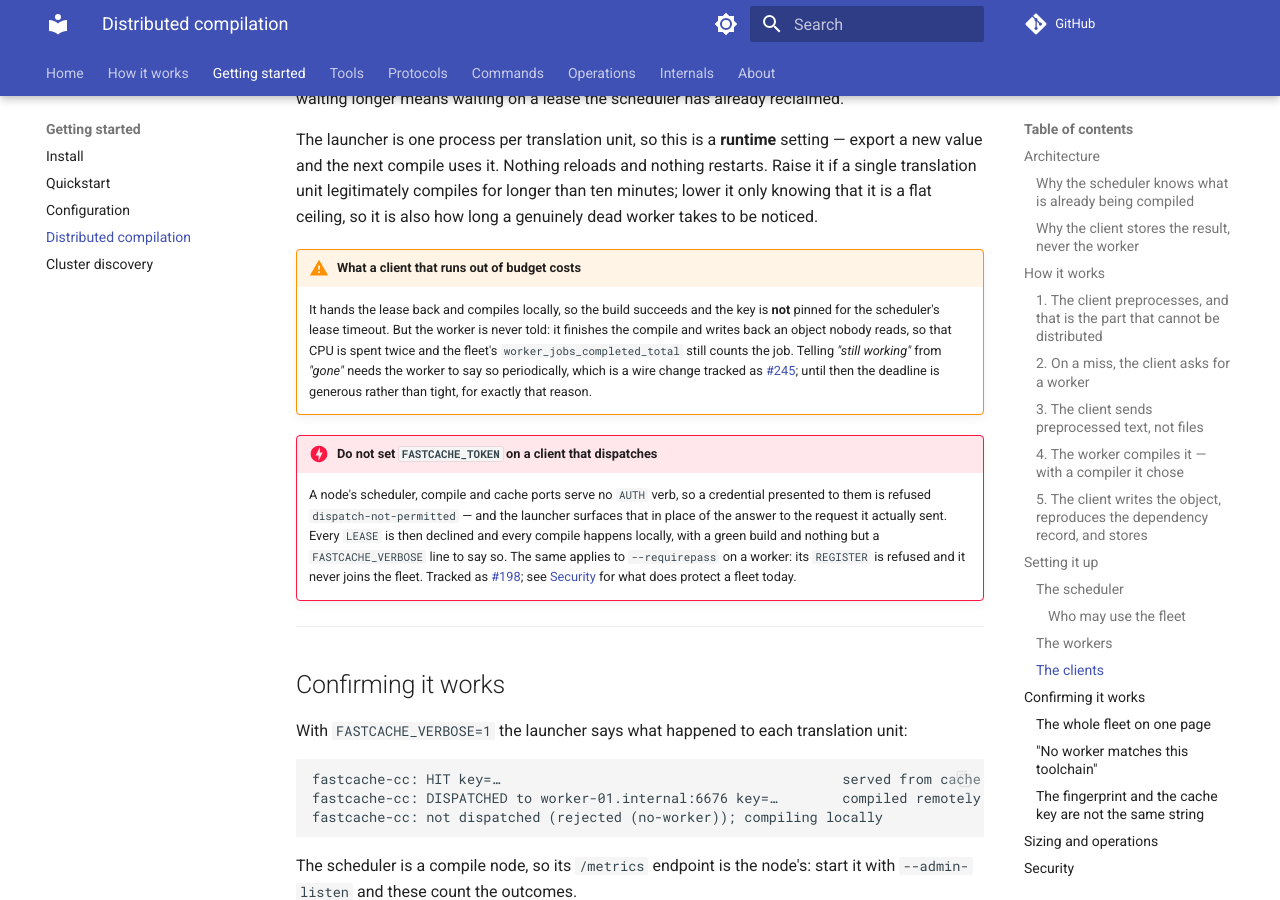
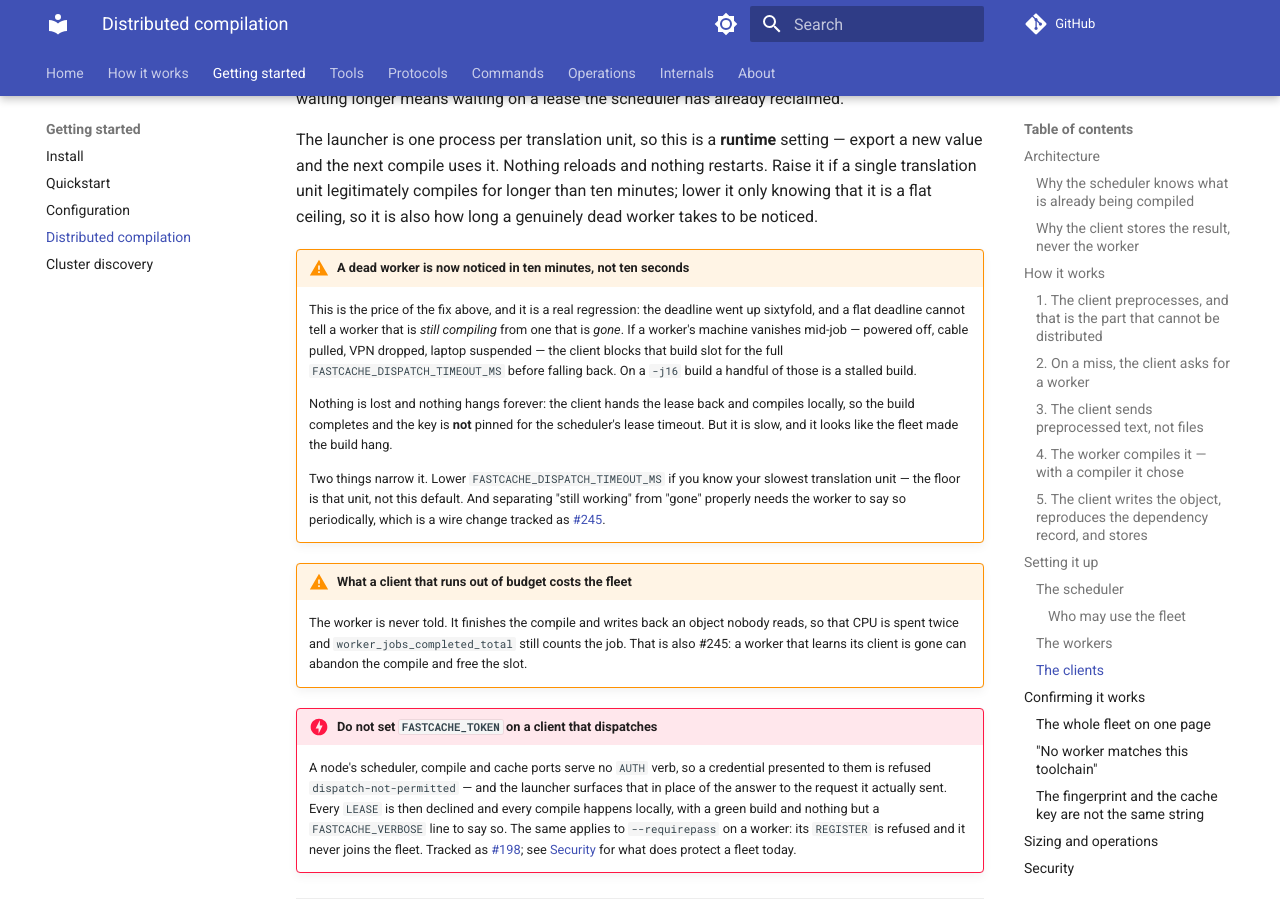
Before and after one commit to LASTRADA-Software/fastcached, an MkDocs documentation site: the page built from docs/getting-started/distributed-compilation.md, in a window 1280 px wide and 900 px high, scrolled down 7254 px. Built offline with MkDocs 1.6.1 and Material for MkDocs 9.7.7, drawn with Linux system fonts in a browser that asks for light colours; comment, search, counter and statistics services are not loaded.

Commit message:
cc: fixups from /simplify — one place for the unbounded rule, one for the defaults
- `ExchangeBudget::BoundsTotal()` puts "non-positive means unbounded" on the type
  rather than at each consumer: it was spelled out in `ReactorExchange` and again
  in the dispatch test double, and the next consumer would either re-derive it or
  omit it and reintroduce the "=0 turns the cache off" defect the comment beside
  it describes.
- `main.cpp`'s `DefaultIoTimeout`/`DefaultConnectTimeout` now derive from
  `ExchangeBudget`'s own defaults instead of restating the numbers. That header
  default is what `DispatchBudgets::control` and every test-constructed budget run
  under, so changing one and not the other left the suite asserting the old policy
  with nothing failing.
- `DispatchBudgetsOf` derives the compile budget from `BudgetOf` with its total
  replaced, so a third `ExchangeBudget` field needs wiring in one place.
- `DispatchBudgets::compile` no longer restates `ExchangeBudget{}.connect`, which
  read as if it were pinning something.
- One `Log()` accessor on the test connector rather than a const one and a mutable
  twin; dead `<memory>` and `<chrono>` includes dropped.
- A test that the help text states the dispatch default the launcher actually uses.
  The number is prose in a constexpr table and cannot be formatted from the
  constant, which makes it exactly the kind of second statement that drifts.

And the 10 s -> 600 s regression is now stated rather than absorbed. Raising the
deadline sixtyfold also makes a genuinely dead worker sixty times slower to
notice -- a flat ceiling cannot separate a machine that was powered off from one
that is still compiling. Recorded in the rulebook as a regression as well as a
fix, in an admonition of its own in the operator docs, in the limits list, and at
the constant. TCP keepalive with real intervals is the cheaper partial
mitigation and is noted as living in Net/ rather than where the budget is chosen,
so the next reader does not go looking in the launcher.

Signed-off-by: Christian Parpart <christian@parpart.family>

```diff
--- a/docs/getting-started/distributed-compilation.md
+++ b/docs/getting-started/distributed-compilation.md
@@ -351,16 +351,32 @@ nothing restarts. Raise it if a single translation unit legitimately compiles fo
 longer than ten minutes; lower it only knowing that it is a flat ceiling, so it is
 also how long a genuinely dead worker takes to be noticed.
 
-!!! warning "What a client that runs out of budget costs"
+!!! warning "A dead worker is now noticed in ten minutes, not ten seconds"
 
-    It hands the lease back and compiles locally, so the build succeeds and the key
-    is **not** pinned for the scheduler's lease timeout. But the worker is never
-    told: it finishes the compile and writes back an object nobody reads, so that
-    CPU is spent twice and the fleet's `worker_jobs_completed_total` still counts
-    the job. Telling *"still working"* from *"gone"* needs the worker to say so
+    This is the price of the fix above, and it is a real regression: the deadline
+    went up sixtyfold, and a flat deadline cannot tell a worker that is *still
+    compiling* from one that is *gone*. If a worker's machine vanishes mid-job —
+    powered off, cable pulled, VPN dropped, laptop suspended — the client blocks
+    that build slot for the full `FASTCACHE_DISPATCH_TIMEOUT_MS` before falling
+    back. On a `-j16` build a handful of those is a stalled build.
+
+    Nothing is lost and nothing hangs forever: the client hands the lease back and
+    compiles locally, so the build completes and the key is **not** pinned for the
+    scheduler's lease timeout. But it is slow, and it looks like the fleet made the
+    build hang.
+
+    Two things narrow it. Lower `FASTCACHE_DISPATCH_TIMEOUT_MS` if you know your
+    slowest translation unit — the floor is that unit, not this default. And
+    separating "still working" from "gone" properly needs the worker to say so
     periodically, which is a wire change tracked as
-    [#245](https://github.com/LASTRADA-Software/fastcached/issues/245); until then
-    the deadline is generous rather than tight, for exactly that reason.
+    [#245](https://github.com/LASTRADA-Software/fastcached/issues/245).
+
+!!! warning "What a client that runs out of budget costs the fleet"
+
+    The worker is never told. It finishes the compile and writes back an object
+    nobody reads, so that CPU is spent twice and `worker_jobs_completed_total`
+    still counts the job. That is also #245: a worker that learns its client is
+    gone can abandon the compile and free the slot.
 
 !!! danger "Do not set `FASTCACHE_TOKEN` on a client that dispatches"
 
```
Also changed, not shown: .agent/rules/distributed-compilation.md (+14 -5 lines), docs/tools/fastcache-cc.md (+8 -3 lines), 7 other files.
